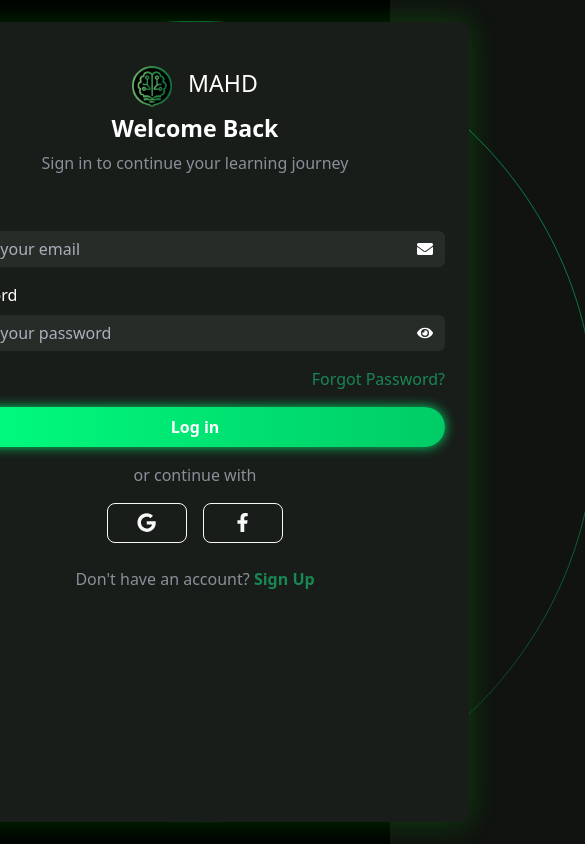
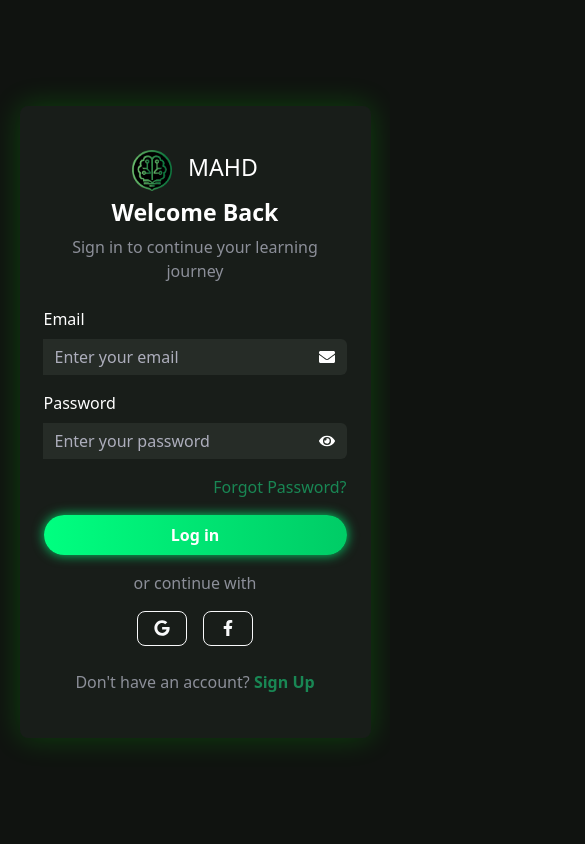
Before and after one commit to Mohamed2Thabet/Mahd-E-Learning-Platform, a React (Vite) app: page /login in a window 390 px wide. Shown: the whole page, 585 px wide, since content can reach past the window. Built offline with nearby package versions, Linux system fonts and the light colour scheme; a web font is replaced by a local one.

Commit message:
edit responsive

```diff
--- a/src/pages/ForgetPassword.jsx
+++ b/src/pages/ForgetPassword.jsx
@@ -6,7 +6,7 @@ import { Link, useNavigate } from "react-router-dom";
 const ForgotPassword = () => {
   const navigate = useNavigate()
   return (
-    <Container className="d-flex justify-content-center align-items-center vh-100">
+    <Container className="d-flex justify-content-center align-items-center " style={{minHeight:"100vh"}}>
       <Card
         className="p-4 text-center border-0 mainBgColor boxshadowBg"
         style={{ width: "450px", borderRadius: "20px" }}
--- a/src/pages/Login.jsx
+++ b/src/pages/Login.jsx
@@ -8,8 +8,7 @@ const Login = () => {
   const [passwordVisible, setPasswordVisible] = useState(false);
 
   return (
-    <div className="login-container d-flex justify-content-center align-items-center vh-100 bg-black" >
-      <img src="image/Shape.svg" alt=""/>
+    <div className="login-container d-flex justify-content-center align-items-center " style={{ minHeight: "100vh" }}>
       <div className="login-box p-4 text-center rounded-3" data-aos="zoom-in">
         <div class="box">
           <div className="text-white mb-4" data-aos="fade-right">
@@ -71,7 +70,7 @@ const Login = () => {
               </Button>
             </div>
 
-            <div className="mt-4 p" data-aos="fade-up" data-aos-duration="1500" data-aos-delay="900">
+            <div className="mt-4 p">
               Don't have an account?{" "}
               <NavLink to="/signin" className="text-success fw-bold text-decoration-none">
                 Sign Up
--- a/src/pages/PasswordReset.jsx
+++ b/src/pages/PasswordReset.jsx
@@ -75,7 +75,7 @@ const PasswordReset = () => {
   };
 
   return (
-    <Container className="d-flex justify-content-center align-items-center vh-100">
+    <Container className="d-flex justify-content-center align-items-center " style={{ minHeight: "100vh" }}>
       <Card
         className="boxshadowBg bg-transparent"
         style={{ width: "400px", padding: "20px", color: "white", borderRadius: "10px" }}
--- a/src/pages/PasswordResetSuccess.jsx
+++ b/src/pages/PasswordResetSuccess.jsx
@@ -5,7 +5,7 @@ import { useNavigate } from "react-router-dom";
 const PasswordResetSuccess = () => {
   const navigate = useNavigate()
   return (
-    <div className="d-flex justify-content-center align-items-center vh-100" data-aos="zoom-in">
+    <div className="d-flex justify-content-center align-items-center " style={{ minHeight: "100vh" }} data-aos="zoom-in">
       <Card className="text-center boxshadowBg p-4" style={{ width: "350px", backgroundColor: "#111", color: "#fff", borderRadius: "10px" }} data-aos="fade-up" data-aos-duration="1500">
         <div className="logo mb-2" data-aos="fade-right" data-aos-duration="1500" data-aos-delay="300">
           <span className="fs-3 fw- d-flex gap-3 justify-content-center "><img src="image/logo.png" alt="" width={"40px"} /> MAHD</span>
--- a/src/pages/ProfessionSelection.jsx
+++ b/src/pages/ProfessionSelection.jsx
@@ -22,7 +22,7 @@ const professions = [
 const ProfessionSelection = () => {
   const navigate = useNavigate()
   return (
-    <div className="profession container vh-100 d-flex align-items-center justify-content-center vw-100" data-aos="fade-in">
+    <div className="profession container  d-flex align-items-center justify-content-center " style={{ minHeight: "100vh" }} data-aos="fade-in">
       <div className="box text-light boxshadowBg d-flex flex-column justify-content- mx-auto " data-aos="zoom-in" data-aos-duration="1500">
         <h2 className="fw-bold mb-3" data-aos="fade-right" data-aos-duration="1500" data-aos-delay="300">What is your current profession?</h2>
         <p className="text-secondary mb-5" data-aos="fade-right" data-aos-duration="1500" data-aos-delay="400">
@@ -52,7 +52,7 @@ const ProfessionSelection = () => {
         </div>
 
         {/* Navigation Buttons */}
-        <div className="d-flex justify-content-between mt-4" data-aos="fade-up" data-aos-duration="1500" data-aos-delay="900">
+        <div className="d-flex justify-content-between mt-4">
           <SkipButton color="#01FE84" />
           <NextButton color="#01FE84" onClick={() => navigate('/thank-you')} />
         </div>
--- a/src/pages/SignIn.jsx
+++ b/src/pages/SignIn.jsx
@@ -5,28 +5,27 @@ import "../styles/login.css";
 import { NavLink, useNavigate } from "react-router-dom";
 
 const SignIn = () => {
-  const navigate = useNavigate()
+  const navigate = useNavigate();
   const [passwordVisible, setPasswordVisible] = useState(false);
 
   return (
-    <div className="login-container d-flex justify-content-center align-items-center vh-100 bg-black">
-      <img src="image/Shape.svg" alt="" />
-      <div className="login-box p-4 text-center rounded-3" data-aos="zoom-in">
+    <div className="login-container">
+      <div className="login-box text-center" data-aos="zoom-in">
         <div className="box">
           <div className="text-white mb-4" data-aos="fade-right">
             <div className="logo mb-2">
-              <span className="fs-3 fw- d-flex gap-3 justify-content-center" data-aos="fade-right" data-aos-duration="1500" data-aos-delay="300">
-                <img src="image/logo.png" alt="" width={"40px"} data-aos="fade-right" data-aos-duration="1500" data-aos-delay="300" /> MAHD
+              <span className="fs-3 fw-bold d-flex gap-3 justify-content-center" data-aos="fade-right">
+                <img src="image/logo.png" alt="Logo" width="40px" /> MAHD
               </span>
             </div>
-            <h3 className="fw-bold" data-aos="fade-right" data-aos-duration="1500" data-aos-delay="300">Create Account</h3>
-            <p className="p" data-aos="fade-left" data-aos-duration="1500" data-aos-delay="300">Sign up to get started with MAHD</p>
+            <h3 className="fw-bold" data-aos="fade-right">Create Account</h3>
+            <p className="p" data-aos="fade-left">Sign up to get started with MAHD</p>
           </div>
 
           <Form className="text-white">
-            <Form.Group className="mb-3" data-aos="fade-up" data-aos-duration="1500" data-aos-delay="300">
+            <Form.Group className="mb-3" data-aos="fade-up">
+              <Form.Label className="text-start w-100" >Full Name</Form.Label>
               <div className="input-group">
-                <Form.Label style={{ width: "100%", textAlign: "start" }}>Full Name</Form.Label>
                 <Form.Control type="text" placeholder="Enter your name" />
                 <span className="input-group-text">
                   <FaUser color="white" />
@@ -34,9 +33,9 @@ const SignIn = () => {
               </div>
             </Form.Group>
 
-            <Form.Group className="mb-3" data-aos="fade-up" data-aos-duration="1500" data-aos-delay="400">
+            <Form.Group className="mb-3" data-aos="fade-up">
+              <Form.Label className="text-start w-100" >Email</Form.Label>
               <div className="input-group">
-                <Form.Label style={{ width: "100%", textAlign: "start" }}>Email</Form.Label>
                 <Form.Control type="email" placeholder="Enter your email" />
                 <span className="input-group-text">
                   <FaEnvelope color="white" />
@@ -44,48 +43,40 @@ const SignIn = () => {
               </div>
             </Form.Group>
 
-            <Form.Group className="mb-3" data-aos="fade-up" data-aos-duration="1500" data-aos-delay="500">
+            <Form.Group className="mb-3" data-aos="fade-up">
+              <Form.Label className="text-start w-100" >Password</Form.Label>
               <div className="input-group">
-                <Form.Label style={{ width: "100%", textAlign: "start" }}>Password</Form.Label>
                 <Form.Control type={passwordVisible ? "text" : "password"} placeholder="Enter your password" />
-                <button
-                  type="button"
-                  className="input-group-text border-0"
-                  onClick={() => setPasswordVisible(!passwordVisible)}
-                >
+                <button type="button" className="input-group-text border-0" onClick={() => setPasswordVisible(!passwordVisible)}>
                   {passwordVisible ? <FaEyeSlash color="white" /> : <FaEye color="white" />}
                 </button>
               </div>
             </Form.Group>
 
             <Form.Check
-              className="p-3 text-start pe-auto"
+              className="p-3 text-start"
               type="checkbox"
               id="agreeCheckbox"
-              label={<label style={{ cursor: "pointer" }} htmlFor="agreeCheckbox" data-aos="fade-up"
-                data-aos-duration="1500"
-                data-aos-delay="600">I agree to receive updates and promotional emails from MAHD</label>}
+              label={<label htmlFor="agreeCheckbox">I agree to receive updates and promotional emails from MAHD</label>}
               data-aos="fade-up"
-              data-aos-duration="1500"
-              data-aos-delay="600"
             />
 
-            <Button className="w-100 py-2 fw-bold glow-button rounded-5" variant="success" data-aos="fade-up" data-aos-duration="1500" data-aos-delay="700" onClick={() => navigate('/login')}>
+            <Button className="w-100 py-2 fw-bold glow-button rounded-5" variant="success" data-aos="fade-up" onClick={() => navigate('/login')}>
               Sign In
             </Button>
 
-            <div className="my-3 p" data-aos="fade-up" data-aos-duration="1500" data-aos-delay="800">or continue with</div>
+            <div className="my-3 p">or continue with</div>
 
             <div className="d-flex justify-content-center gap-3">
-              <Button variant="outline-light" className="rounded-3 social-btn" data-aos="fade-right" data-aos-duration="1500" data-aos-delay="900">
+              <Button variant="outline-light" className="rounded-3 social-btn" data-aos="fade-right">
                 <FaGoogle />
               </Button>
-              <Button variant="outline-light" className="rounded-3 social-btn" data-aos="fade-left" data-aos-duration="1500" data-aos-delay="1000">
+              <Button variant="outline-light" className="rounded-3 social-btn" data-aos="fade-left">
                 <FaFacebookF />
               </Button>
             </div>
 
-            <div className="mt-4 p" data-aos="fade-up" data-aos-duration="1500" data-aos-delay="1100">
+            <div className="mt-4 p">
               Already have an account?{" "}
               <NavLink to="/login" className="text-success fw-bold text-decoration-none">
                 Log in
--- a/src/styles/global.css
+++ b/src/styles/global.css
@@ -41,3 +41,7 @@
 .boxshadowBg {
   box-shadow: 0px 0px 30px rgba(0, 255, 0, 0.2);
 }
+.navbar-toggler-icon {
+      background-color: white;
+        border-radius: 29px;
+}
--- a/src/styles/login.css
+++ b/src/styles/login.css
@@ -1,41 +1,92 @@
 .login-container {
-    >img {
-      position: absolute;
-      height: 95vh;
-      width: 95vh;
+  display: flex;
+  flex-direction: column;
+  align-items: center;
+  justify-content: center;
+  min-height: 100vh;
+  /* لضمان التوسّط الكامل */
+  overflow: hidden;
+  /* منع أي تجاوز للشاشة */
 }
 
 .login-box {
-      position: relative;
-      z-index: 1;
   background-color: var(--mainBgColor);
-      padding: 2rem;
+  padding: 50px 30px;
   border-radius: 12px;
   box-shadow: 0px 0px 30px rgba(0, 255, 0, 0.2);
-      width: 800px;
-      height: 800px;
+  max-width: 90%;
+  /* اجعلها تستجيب لحجم الشاشة */
+  width: 600px;
+  /* فقط في الشاشات الكبيرة */
+  height: auto;
+  /* السماح بالتعديل حسب المحتوى */
+  /* صندوق تسجيل الدخول */
+    .box {
+      width: 100%;
+      /* استبدال العرض الثابت بجعله متجاوبًا */
+      max-width: 500px;
+      height: auto;
+      margin: 20px auto;
     }
 
-    .box {
-      width: 500px;
-      height: 500px;
-      margin-left: auto;
-      margin-right: auto;
-      margin-top: 20px;
-    }
-
+    /* أزرار السوشيال ميديا */
     .social-btn {
-      width: 80px;
+      min-width: 60px;
+      /* منع تصغير الأزرار أكثر من اللازم */
       height: 40px;
       display: flex;
       align-items: center;
       justify-content: center;
       font-size: 1.2rem;
     }
+}
 
+
+/* النصوص */
+.p {
+  color: #8C8F99;
+  font-size: 1rem;
+}
+
+/* 🌍 تحسين Media Queries */
+@media screen and (max-width: 768px) {
+  .login-box {
+    width: 90%;
+    height: auto;
+    padding: 30px 20px;
+
+
+        .social-btn {
+          min-width: 50px;
+          height: 35px;
+          font-size: 1rem;
+        }
+  }
+.box {
+  width: 100%;
+  height: auto;
+}
 
 }
 
-  .p {
-    color: #8C8F99;
+@media screen and (max-width: 480px) {
+  .login-box {
+    width: 95%;
+    padding: 20px;
   }
+
+
+
+  .social-btn {
+    min-width: 45px;
+    height: 30px;
+    font-size: 0.9rem;
+  }
+}
+
+@media screen and (min-width: 1200px) {
+  .login-box {
+    max-width: 700px;
+  }
+
+}
```
Also changed, not shown: src/pages/LearningGoal.jsx (+18 -56 lines), src/styles/learning-goal.css (added, +43 -0 lines), src/styles/profession.css (+27 -1 lines). Lines whose indentation alone changed are shown as unchanged.
